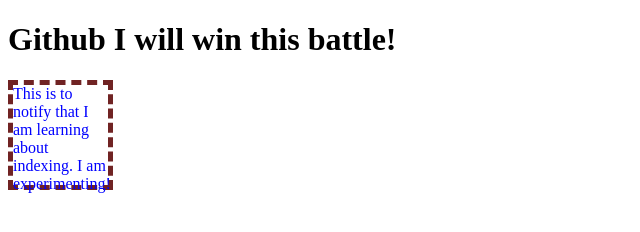
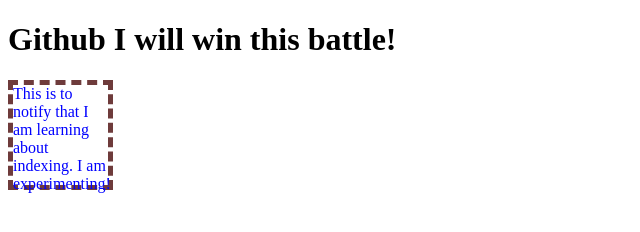
Before and after one commit to abhifuyal244/Pushpractise11, a plain HTML site: page index.html in a window 1280 px wide. Shown: the full height of the page, 0-640 px from the left. Drawn offline with Linux system fonts and the light colour scheme.

Commit message:
I changed red

```diff
--- a/index.html
+++ b/index.html
@@ -10,7 +10,7 @@
             color: blue;
             width: 95px;
             height: 100px;
-            border: 5px dashed rgb(112, 35, 35);
+            border: 5px dashed rgb(110, 59, 59);
         }
     </style>
 </head>
```
